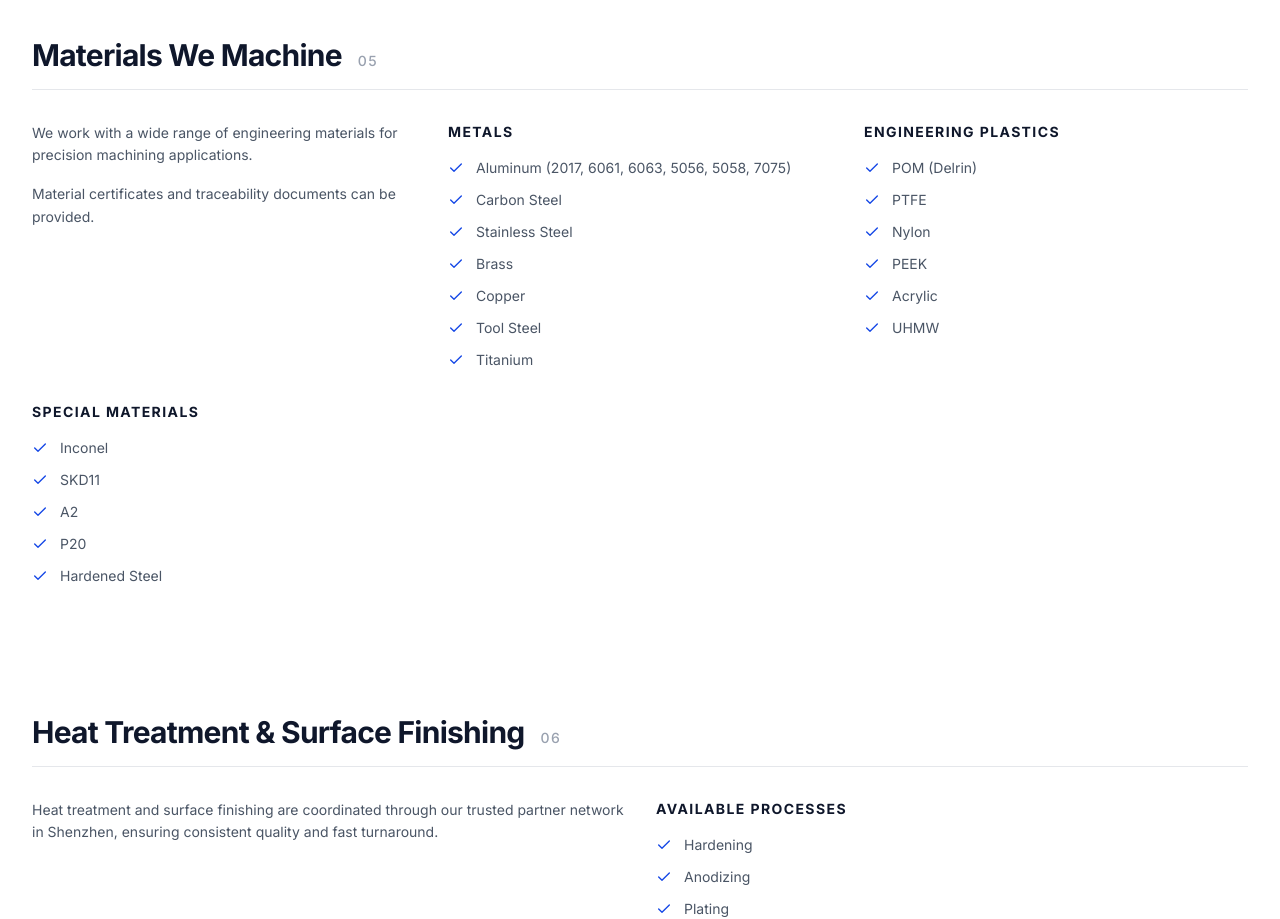
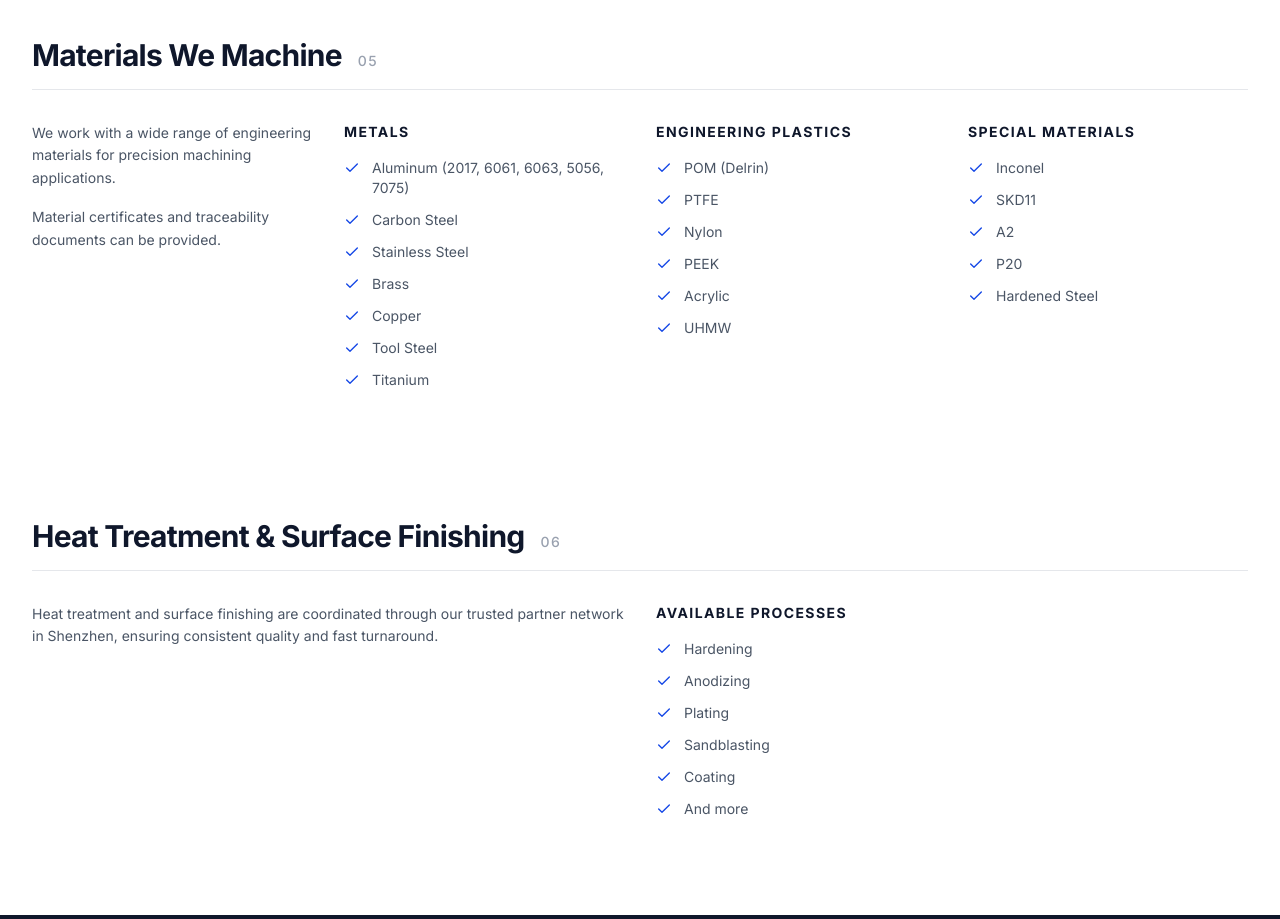
Before and after one commit to samlau0086/hongyuan, a React (Vite) app: page /capabilities in a window 1280 px wide. Shown: the part 2080-2999 px from the top of the page. Built offline with nearby package versions, Linux system fonts and the light colour scheme.

Commit message:
修改： Aluminum (2017, 6061, 6063, 5056, 5058, 7075) 已改为： Aluminum (2017, 6061, 6063, 5056, 7075) Materials We Machine 区域已从 1 行 3 列改为 1 行 4 列，Special Materials 会排在 Engineering Plastics 右侧。

```diff
--- a/src/pages/Capabilities.tsx
+++ b/src/pages/Capabilities.tsx
@@ -89,7 +89,7 @@ const capabilitySteps = [
       {
         title: 'Metals',
         items: [
-          'Aluminum (2017, 6061, 6063, 5056, 5058, 7075)',
+          'Aluminum (2017, 6061, 6063, 5056, 7075)',
           'Carbon Steel',
           'Stainless Steel',
           'Brass',
@@ -151,7 +151,7 @@ export default function Capabilities() {
                 <h2 className="text-3xl font-display font-bold text-primary-900">{step.title}</h2>
                 <span className="text-sm font-sans font-medium text-gray-400 uppercase tracking-widest hidden sm:block">{step.process}</span>
               </div>
-              <div className={`grid gap-8 ${step.groups.length >= 3 ? 'md:grid-cols-3' : 'md:grid-cols-2'}`}>
+              <div className={`grid gap-8 ${step.groups.length >= 3 ? 'md:grid-cols-4' : 'md:grid-cols-2'}`}>
                 <div>
                   {step.intro.map((paragraph) => (
                     <p key={paragraph} className="text-sm text-gray-600 leading-relaxed mb-4 last:mb-0">
```
